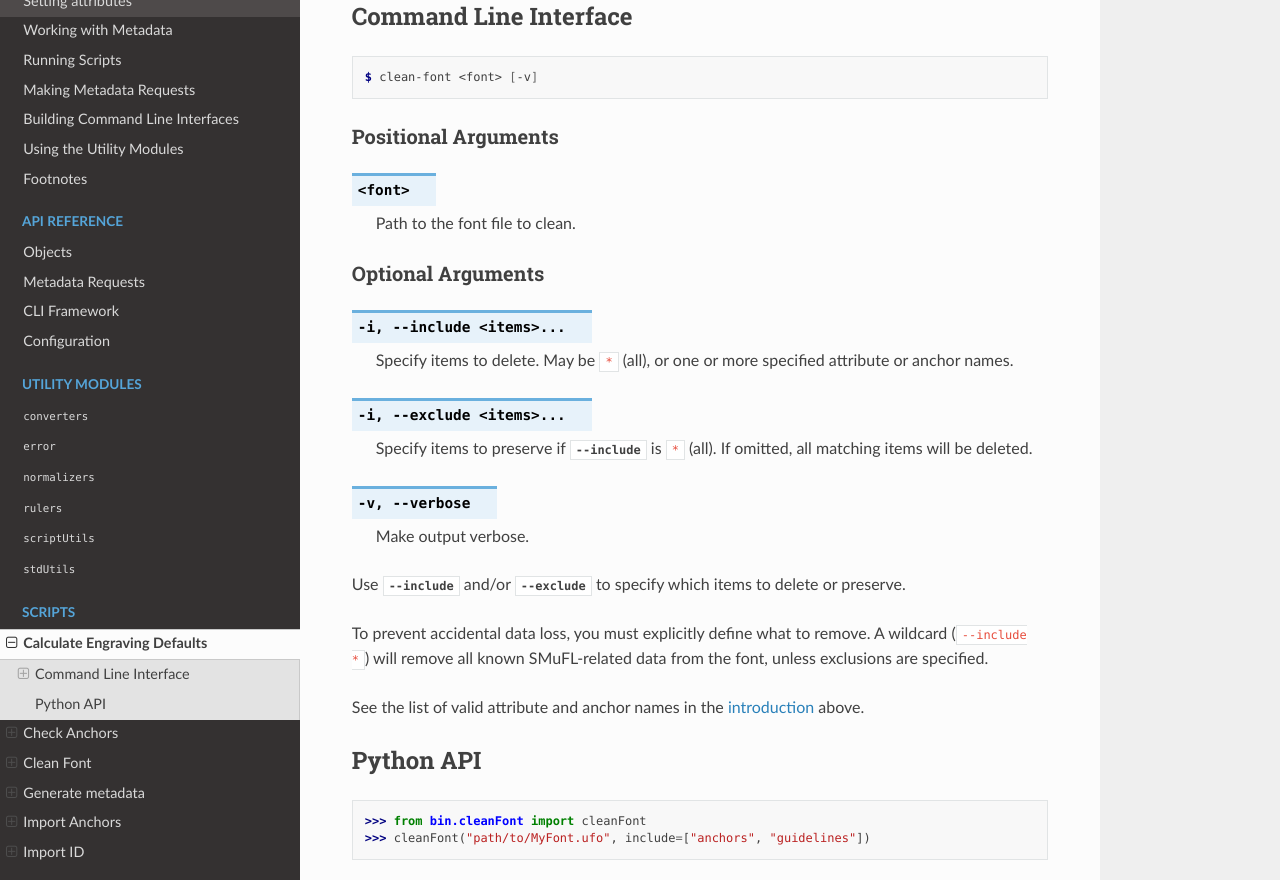
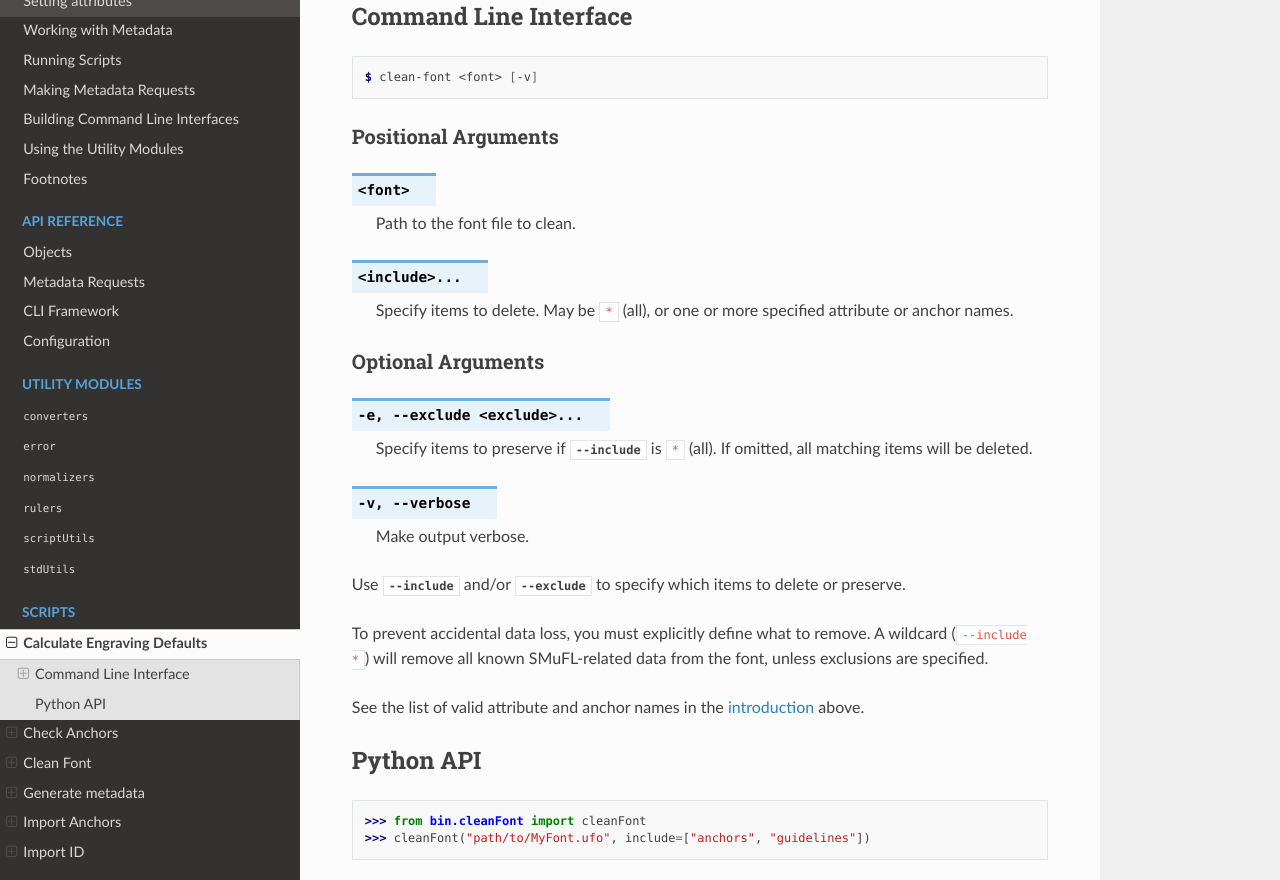
Before and after one commit to knutnergaard/smufolib, a Sphinx documentation site: the page built from docs/scripts.rst, in a window 1280 px wide and 900 px high, scrolled down 2746 px, cut to the strip 0-880 px from the top of the window. Built offline with Sphinx 7.4.7 and the Read the Docs theme 3.1.0, drawn with Linux system fonts in a browser that asks for light colours; part of the change alters nothing that is shown.

Commit message:
Fix argument error in scripts.rst.

```diff
--- a/docs/scripts.rst
+++ b/docs/scripts.rst
@@ -151,15 +151,15 @@ Positional Arguments
 
     Path to the font file to clean.
 
-Optional Arguments
-^^^^^^^^^^^^^^^^^^
-
-.. option:: -i, --include <items>...
+.. option:: <include>...
 
     Specify items to delete. May be ``*`` (all), or one or more specified attribute or
     anchor names.
 
-.. option:: -i, --exclude <items>...
+Optional Arguments
+^^^^^^^^^^^^^^^^^^
+
+.. option:: -e, --exclude <exclude>...
 
     Specify items to preserve if :option:`--include` is ``*`` (all). If omitted, all
     matching items will be deleted.
```
